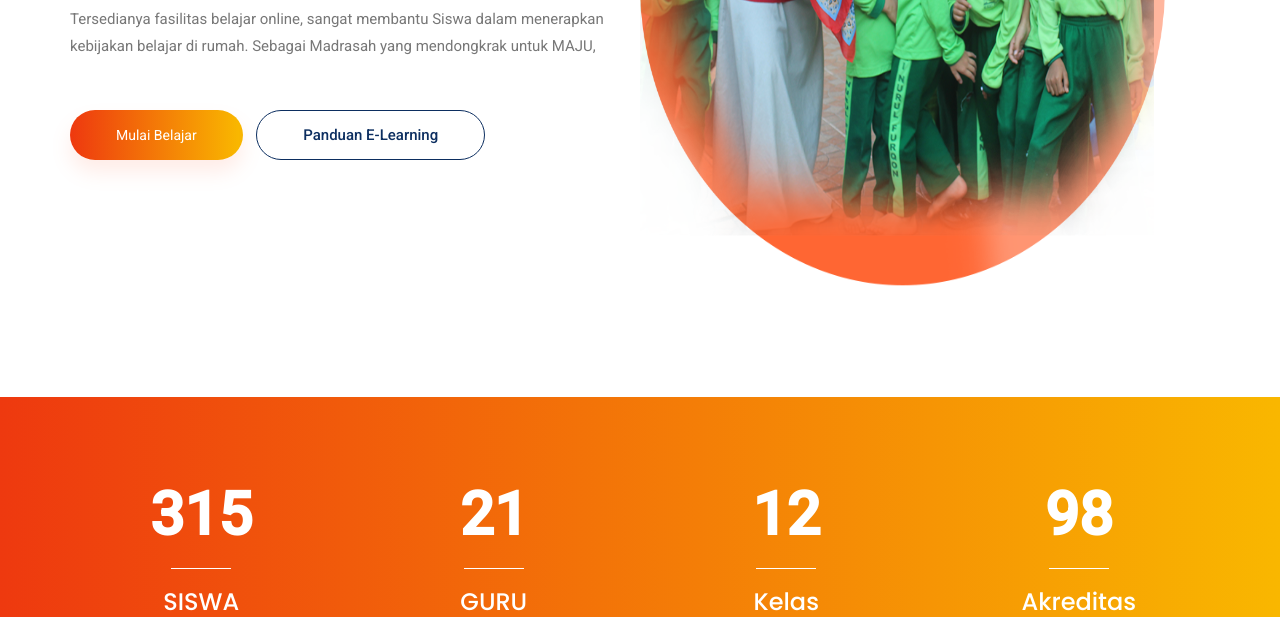
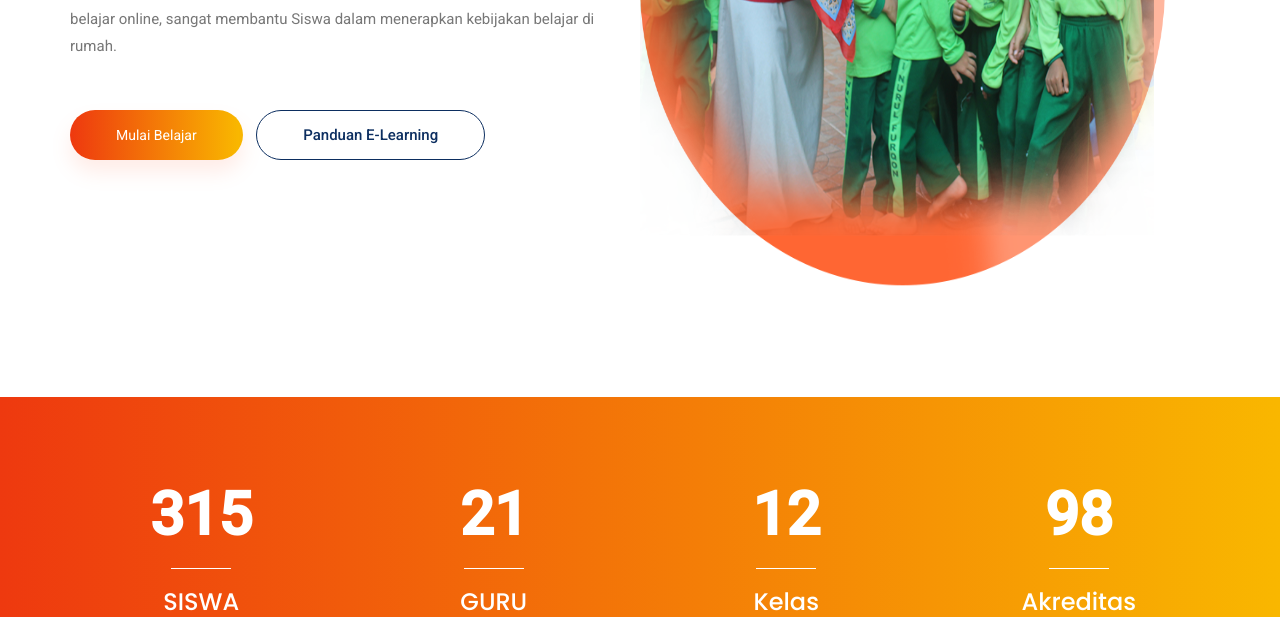
Before and after one commit to minurulfurqon/minurulfurqon.github.io, a plain HTML site: page index.html in a window 1280 px wide. Shown: the part 483-1100 px from the top of the page. Drawn offline with Linux system fonts and the light colour scheme.

Commit message:
Update index.html

```diff
--- a/index.html
+++ b/index.html
@@ -99,8 +99,7 @@
 
                             <h5>Kami melawan COVID 19</h5>
                             <h1>E-learning Madrasah MI Nurul Furqon</h1>
-                            <p>Tersedianya fasilitas belajar online, sangat membantu Siswa dalam menerapkan kebijakan belajar di rumah.
-							Sebagai Madrasah yang mendongkrak untuk MAJU,</p>
+                            <p>belajar online, sangat membantu Siswa dalam menerapkan kebijakan belajar di rumah. </p>
                             <a href="#" class="btn_1">Mulai Belajar </a>
                             <a href="#" class="btn_2">Panduan E-Learning</a>
                         </div>
```
